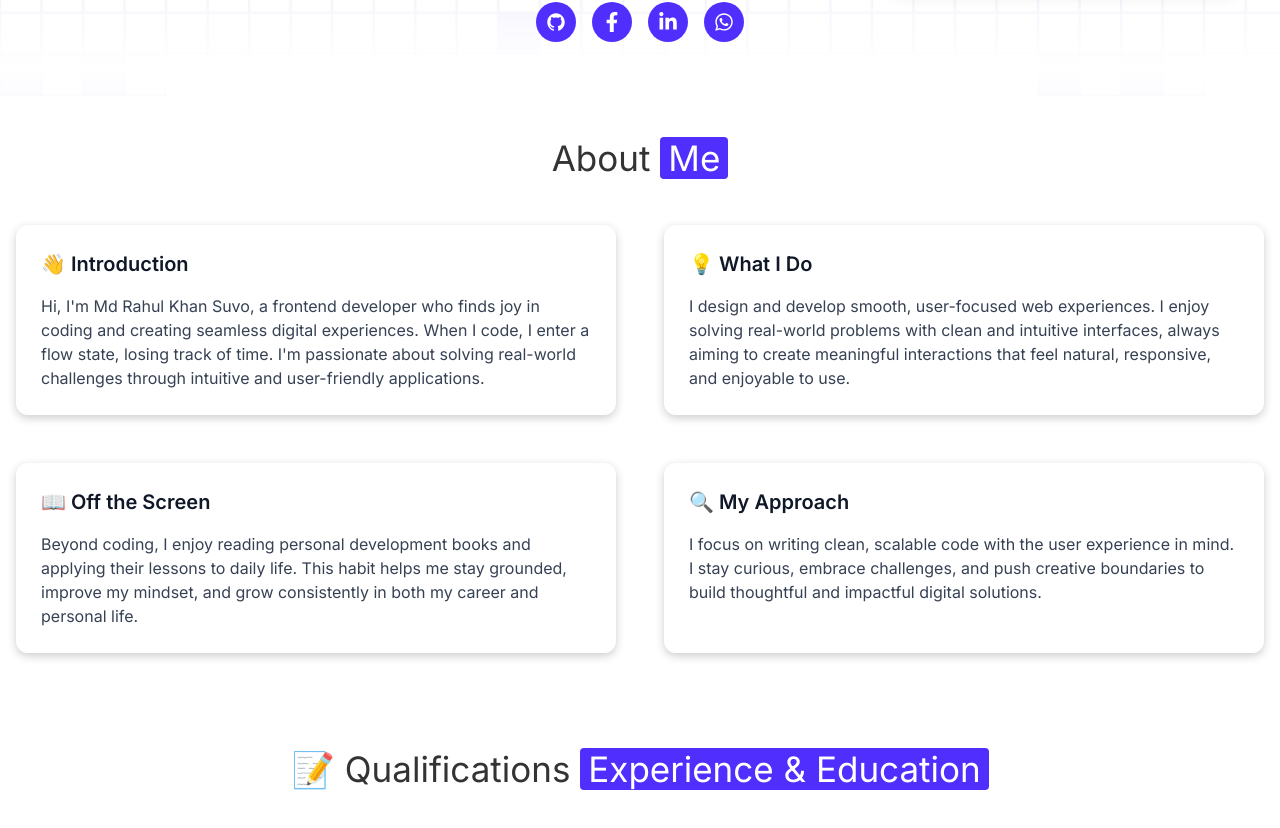
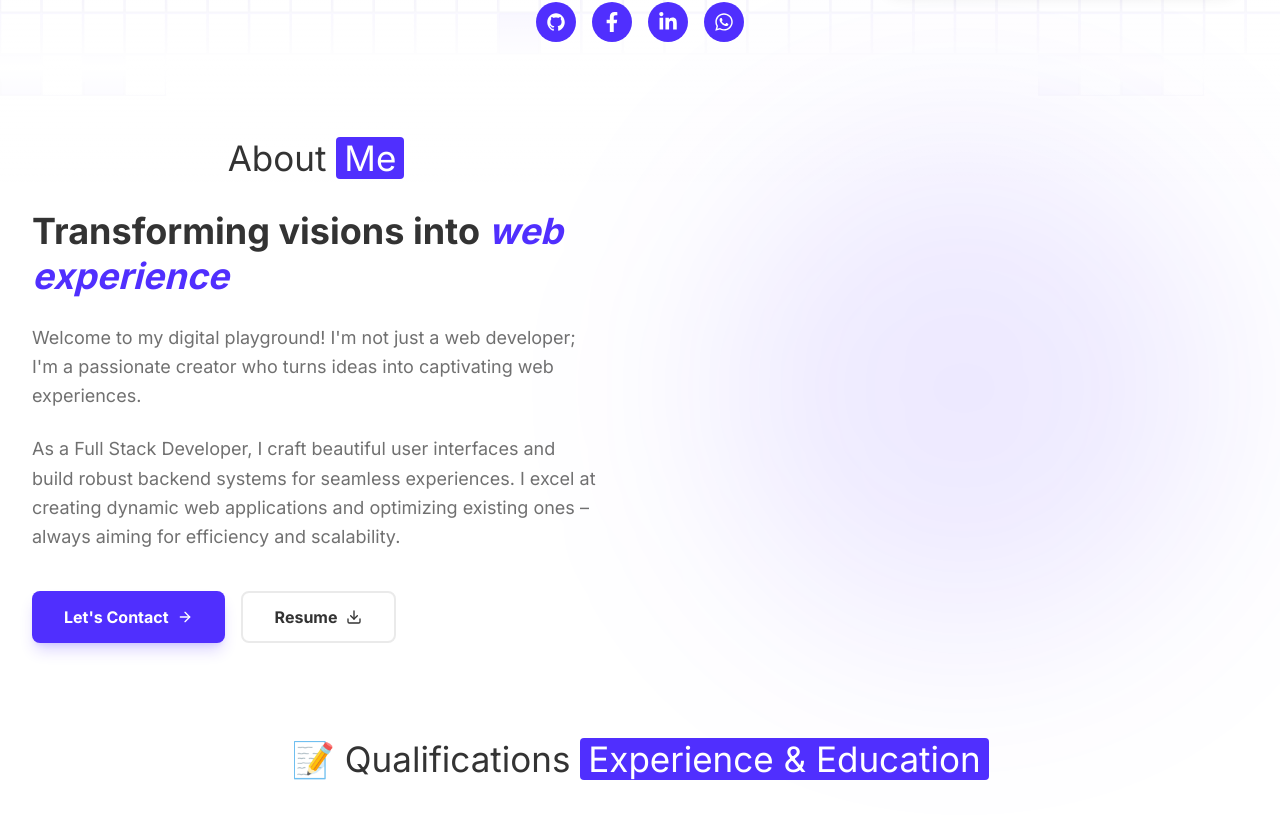
Before and after one commit to RahulKhanSuvo/rahul-khan-suvo, a Next.js app: page / in a window 1280 px wide. Shown: the part 610-1438 px from the top of the page. Built offline with nearby package versions, Linux system fonts and the light colour scheme; no server answers.

Commit message:
feat: add lottie-react and integrate dynamic animation into About component

```diff
--- a/package.json
+++ b/package.json
@@ -13,6 +13,7 @@
     "axios": "^1.15.2",
     "better-auth": "^1.6.9",
     "classnames": "^2.5.1",
+    "lottie-react": "^2.4.1",
     "lucide-react": "^1.11.0",
     "mongodb": "^7.2.0",
     "mongoose": "^9.5.0",
--- a/src/components/About/About.tsx
+++ b/src/components/About/About.tsx
@@ -1,80 +1,95 @@
 "use client";
-import React from "react";
+import React, { useEffect, useState } from "react";
 import { motion } from "motion/react";
+import Lottie from "lottie-react";
 import SectionContainer from "../Section/SectionContainer";
 import SectionHeader from "../Section/SectionHeader";
-import about from "@/data/about.json";
+import { FiArrowRight, FiDownload } from "react-icons/fi";
 
-const containerVariants = {
-  hidden: { opacity: 0 },
-  show: {
-    opacity: 1,
-    transition: {
-      staggerChildren: 0.2,
-      delayChildren: 0.3,
-    },
-  },
+const About = () => {
+  const [animationData, setAnimationData] = useState<any>(null);
+
+  useEffect(() => {
+    // Fetching a high-quality developer lottie animation
+    fetch("https://lottie.host/7e0407a1-55b6-455b-9d41-356a6558110b/6v13l4bX0H.json")
+      .then((response) => response.json())
+      .then((data) => setAnimationData(data))
+      .catch((err) => console.error("Error loading Lottie animation:", err));
+  }, []);
+
+  return (
+    <SectionContainer id="about">
+      <div className="w-full max-w-7xl mx-auto px-4 sm:px-6 lg:px-8">
+        <div className="grid grid-cols-1 lg:grid-cols-2 gap-12 lg:gap-20 items-center">
+
+          {/* Left Side: Content */}
+          <motion.div
+            initial={{ opacity: 0, x: -30 }}
+            whileInView={{ opacity: 1, x: 0 }}
+            viewport={{ once: true }}
+            transition={{ duration: 0.8, ease: "easeOut" }}
+            className="flex flex-col gap-6"
+          >
+            <div className="flex flex-col gap-2">
+               <SectionHeader plainText="About" highlightedText="Me" />
+               <h3 className="text-2xl md:text-4xl font-bold text-foreground mt-4 leading-tight">
+                 Transforming visions into <span className="text-primary italic">web experience</span>
+               </h3>
+            </div>
+
+            <div className="space-y-6 text-foreground/70 text-base md:text-lg leading-relaxed max-w-2xl">
+              <p>
+                Welcome to my digital playground! I&apos;m not just a web developer; I&apos;m a passionate creator who turns ideas into captivating web experiences.
+              </p>
+              <p>
+                As a Full Stack Developer, I craft beautiful user interfaces and build robust backend systems for seamless experiences. I excel at creating dynamic web applications and optimizing existing ones – always aiming for efficiency and scalability.
+              </p>
+            </div>
+
+            {/* CTA Buttons */}
+            <div className="flex flex-wrap gap-4 mt-4">
+              <a
+                href="#contact"
+                className="flex items-center gap-2 bg-primary text-white px-8 py-3 rounded-lg font-bold hover:scale-105 transition-all duration-300 shadow-lg shadow-primary/20"
+              >
+                Let&apos;s Contact <FiArrowRight />
+              </a>
+              <a
+                href="https://drive.google.com/uc?export=download&id=1-j0laNGiXknvDWZ3RnZbsfp4CRcYquNC"
+                download
+                className="flex items-center gap-2 border-2 border-foreground/10 text-foreground px-8 py-3 rounded-lg font-bold hover:bg-foreground/5 transition-all duration-300"
+              >
+                Resume <FiDownload />
+              </a>
+            </div>
+          </motion.div>
+
+          {/* Right Side: Animation */}
+          <motion.div
+            initial={{ opacity: 0, scale: 0.8 }}
+            whileInView={{ opacity: 1, scale: 1 }}
+            viewport={{ once: true }}
+            transition={{ duration: 0.8, delay: 0.2 }}
+            className="relative w-full aspect-square max-w-[500px] mx-auto lg:ml-auto"
+          >
+            {/* Background decorative glow */}
+            <div className="absolute inset-0 bg-primary/10 blur-[100px] rounded-full" />
+
+            <div className="relative z-10 w-full h-full">
+              {animationData && (
+                <Lottie
+                  animationData={animationData}
+                  loop={true}
+                  className="w-full h-full drop-shadow-2xl"
+                />
+              )}
+            </div>
+          </motion.div>
+
+        </div>
+      </div>
+    </SectionContainer>
+  );
 };
 
-const itemVariants = {
-  hidden: {
-    y: 20,
-    opacity: 0,
-  },
-  show: {
-    y: 0,
-    opacity: 1,
-    transition: {
-      type: "spring",
-      stiffness: 100,
-      damping: 10,
-    },
-  },
-  hover: {
-    y: -5,
-    boxShadow:
-      "0 10px 25px -5px rgba(0, 0, 0, 0.1), 0 10px 10px -5px rgba(0, 0, 0, 0.04)",
-  },
-};
-
-export default function About() {
-  return (
-    <SectionContainer id="about">
-      <motion.div
-        initial="hidden"
-        whileInView="show"
-        viewport={{ once: true, margin: "-100px" }}
-        variants={containerVariants}
-        className="w-full mx-[22px] md:mx-[16px]"
-      >
-        <SectionHeader plainText="About" highlightedText="Me" />
-
-        <motion.div
-          className="lg:w-full grid grid-cols-1 md:grid-cols-2 gap-12 mt-10"
-          variants={containerVariants}
-        >
-          {about.map((item, index) => (
-            <motion.div
-              key={index}
-              variants={itemVariants}
-              whileHover="hover"
-              className="card-shadow group card p-6 bg-white/5 backdrop-blur-xs border border-white/10 rounded-xl dark:bg-gray-800/50"
-            >
-              <h3 className="text-xl font-semibold mb-4 text-gray-900 dark:text-white group-hover:text-(--primary) transition-colors duration-300">
-                {item.title}
-              </h3>
-              <motion.p
-                className="text-gray-700 dark:text-gray-300"
-                initial={{ opacity: 0.8 }}
-                whileInView={{ opacity: 1 }}
-                transition={{ duration: 0.5 }}
-              >
-                {item.description}
-              </motion.p>
-            </motion.div>
-          ))}
-        </motion.div>
-      </motion.div>
-    </SectionContainer>
-  );
-}
+export default About;
```
Also changed, not shown: 1 other file (tests, documents, lock files or other folders).
